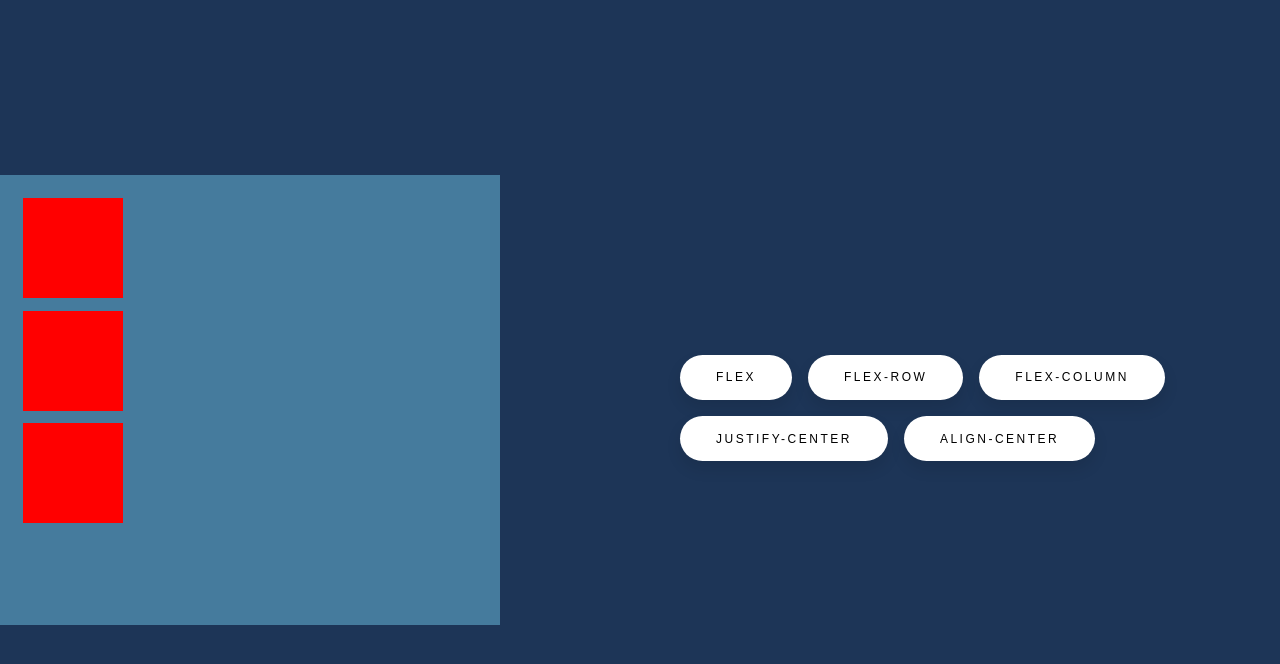
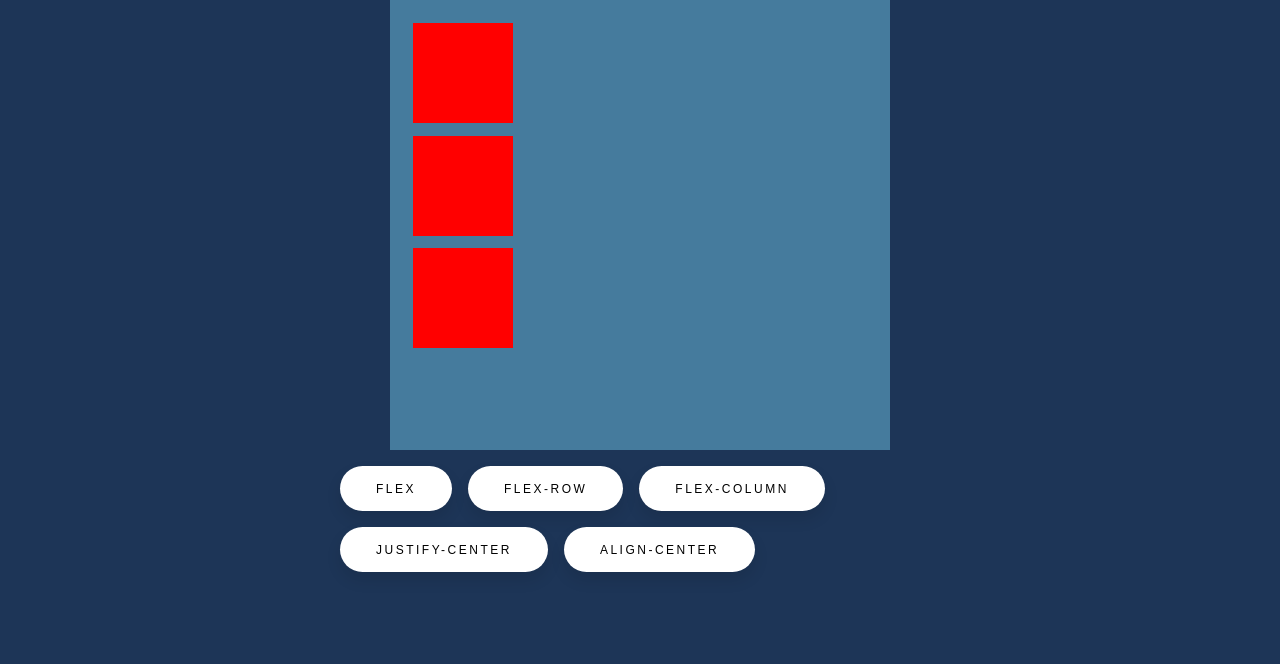
Before and after one commit to PrasannaJung/CSS_FLEXBOX, a React (Create React App) app: page / in a window 1280 px wide. Shown: the top 664 px of the page. Built offline with nearby package versions, Linux system fonts and the light colour scheme.

Commit message:
styles changes

```diff
--- a/src/App.css
+++ b/src/App.css
@@ -1,8 +1,8 @@
 .container {
   min-height: 100vh;
   display: flex;
-  /* flex-direction: column; */
-  justify-content: space-between;
+  flex-direction: column;
+  /* justify-content: center; */
   align-items: center;
   background-color: #1d3557;
 }
```
